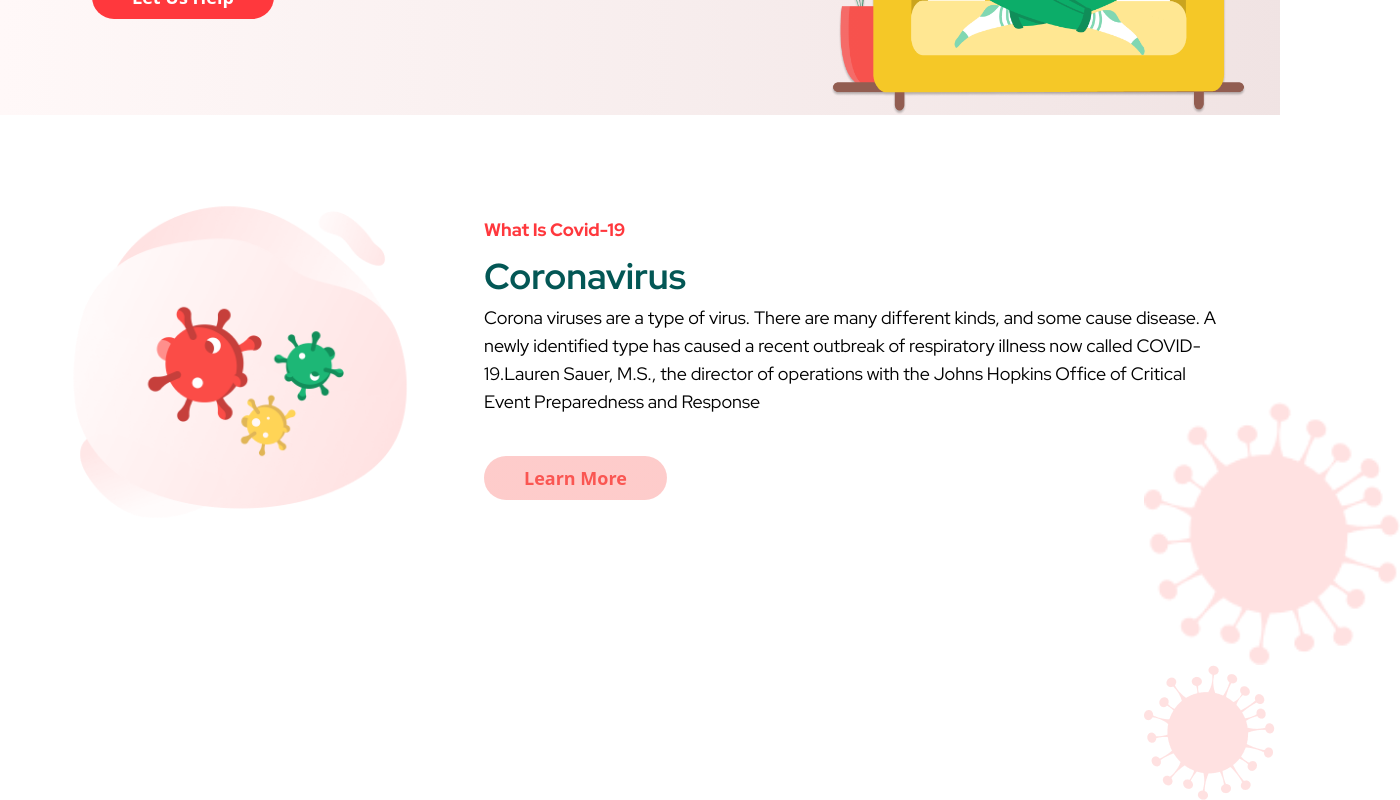
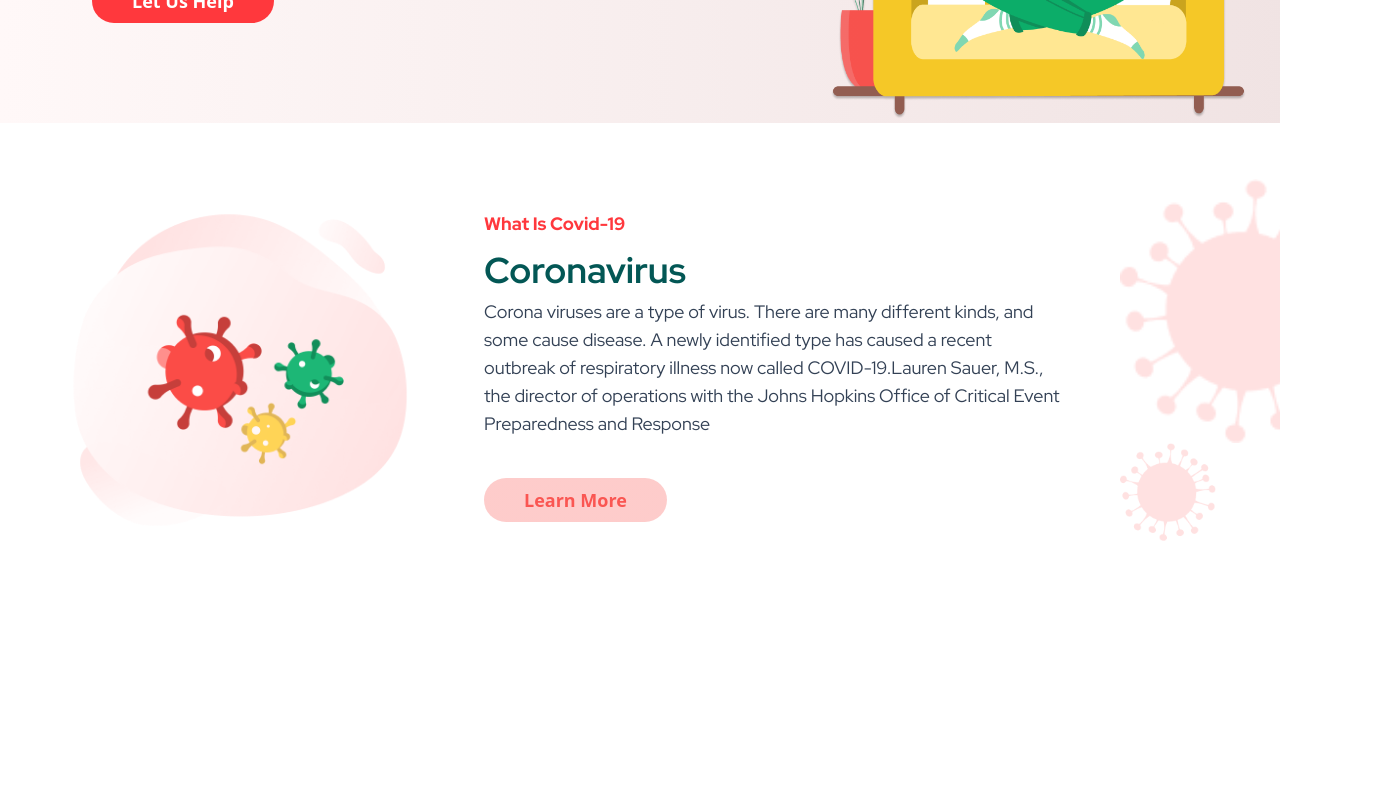
Before and after one commit to imbasri/covid19-fe, a React (Vite) app: page / in a window 1280 px wide. Shown: the part 413-1213 px from the top of the page, 1400 px wide, since content can reach past the window. After the commit the page ends 1007 px from the top, so only its background shows below. Built offline with nearby package versions, Linux system fonts and the light colour scheme; what prettier-plugin-tailwindcss would draw is missing.

Commit message:
fix about style

```diff
--- a/src/pages/home.jsx
+++ b/src/pages/home.jsx
@@ -10,7 +10,7 @@
       <>
          {/* Hero Start */}
          <section className=" bg-linier m-auto ">
-            <div className="mt-16 w-full justify-between lg:flex">
+            <div className="mt-16 w-full justify-between py-1 lg:flex">
                <div
                   id="hero-left"
                   className="flex w-full max-w-[600px] flex-col justify-center p-3 lg:ml-20 lg:w-1/2"
@@ -44,8 +44,8 @@
          </section>
          {/* Hero End */}
          {/* what covid Start */}
-         <section className=" mt-4">
-            <div className="flex w-full flex-1 flex-col-reverse items-center justify-between md:flex-row">
+         <section className="relative mx-auto mt-4 w-full overflow-hidden">
+            <div className="flex w-full flex-col-reverse items-center justify-between md:flex-row">
                <div id="about" className="w-full md:w-1/2">
                   <img
                      src={aboutimg}
@@ -53,14 +53,14 @@
                      className="w-full bg-no-repeat object-cover"
                   />
                </div>
-               <div className="relative w-full p-3 md:mr-10 md:max-w-lg lg:max-w-3xl">
+               <div className="overflow-hiddem  w-full p-3 md:mr-10 md:max-w-lg lg:max-w-3xl">
                   <h2 className="pb-3 font-hat text-lg font-extrabold text-primary">
                      What Is Covid-19
                   </h2>
                   <span className="block pb-2 font-hat text-lg font-bold text-secondary lg:text-4xl">
                      Coronavirus
                   </span>
-                  <p className="font-hat text-sm lg:text-lg">
+                  <p className="break-words text-start font-hat text-xs text-slate-700 sm:max-w-xl sm:text-base lg:text-lg">
                      Corona viruses are a type of virus. There are many
                      different kinds, and some cause disease. A newly identified
                      type has caused a recent outbreak of respiratory illness
@@ -68,21 +68,24 @@
                      operations with the Johns Hopkins Office of Critical Event
                      Preparedness and Response
                   </p>
-                  <div className="shadows-sm w-full overflow-hidden md:w-full  ">
+                  <div className="shadows-sm w-full md:w-full ">
                      <Button
                         // onclick={navigate("#home")}
-                        styles="hover:bg-[#FA5652]/80 hover:text-white shadow-black bg-gradient-to-r bg-center from-[#FA5652]/30 to-[#FA5652]/30 to py-2 px-4 md:px-10 rounded-full font-semibold lg:text-lg text-[#FA5652] mt-10 cursor-pointer text-sm "
+                        styles="hover:bg-[#FA5652]/80 hover:text-white shadow-black bg-gradient-to-r bg-center from-[#FA5652]/30 to-[#FA5652]/30 to py-2 px-4 md:px-10 rounded-full font-semibold lg:text-lg text-[#FA5652] mt-10 cursor-pointer text-sm"
                         title="Learn More"
                      />
                   </div>
-                  <span className="absolute -bottom-72 -right-40 -z-30">
-                     <img src={bgIcon} alt="Icon" className="w-64" />
-                     <img src={bgIcon} alt="Icon" className="w-9xl" />
-                  </span>
+               </div>
+               <div className="absolute -right-24 top-10 -z-30">
+                  <img src={bgIcon} alt="Icon" className="w-48 sm:w-64" />
+                  <img src={bgIcon} alt="Icon" className="sm:w-9xl w-24 " />
                </div>
             </div>
          </section>
          {/* what covid End */}
+         {/* contagion start */}
+
+         {/* contagion end */}
       </>
    );
 }
```
